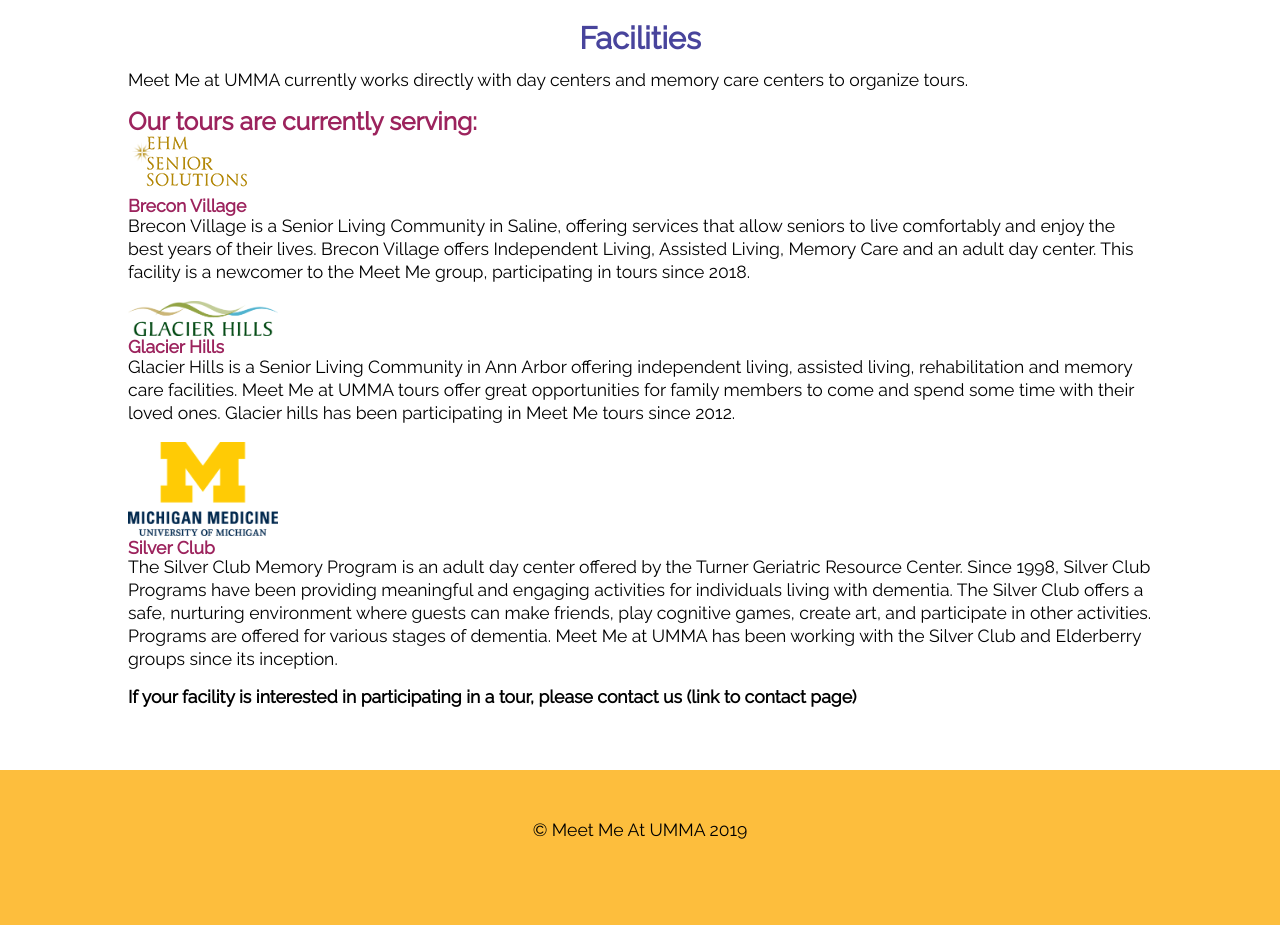
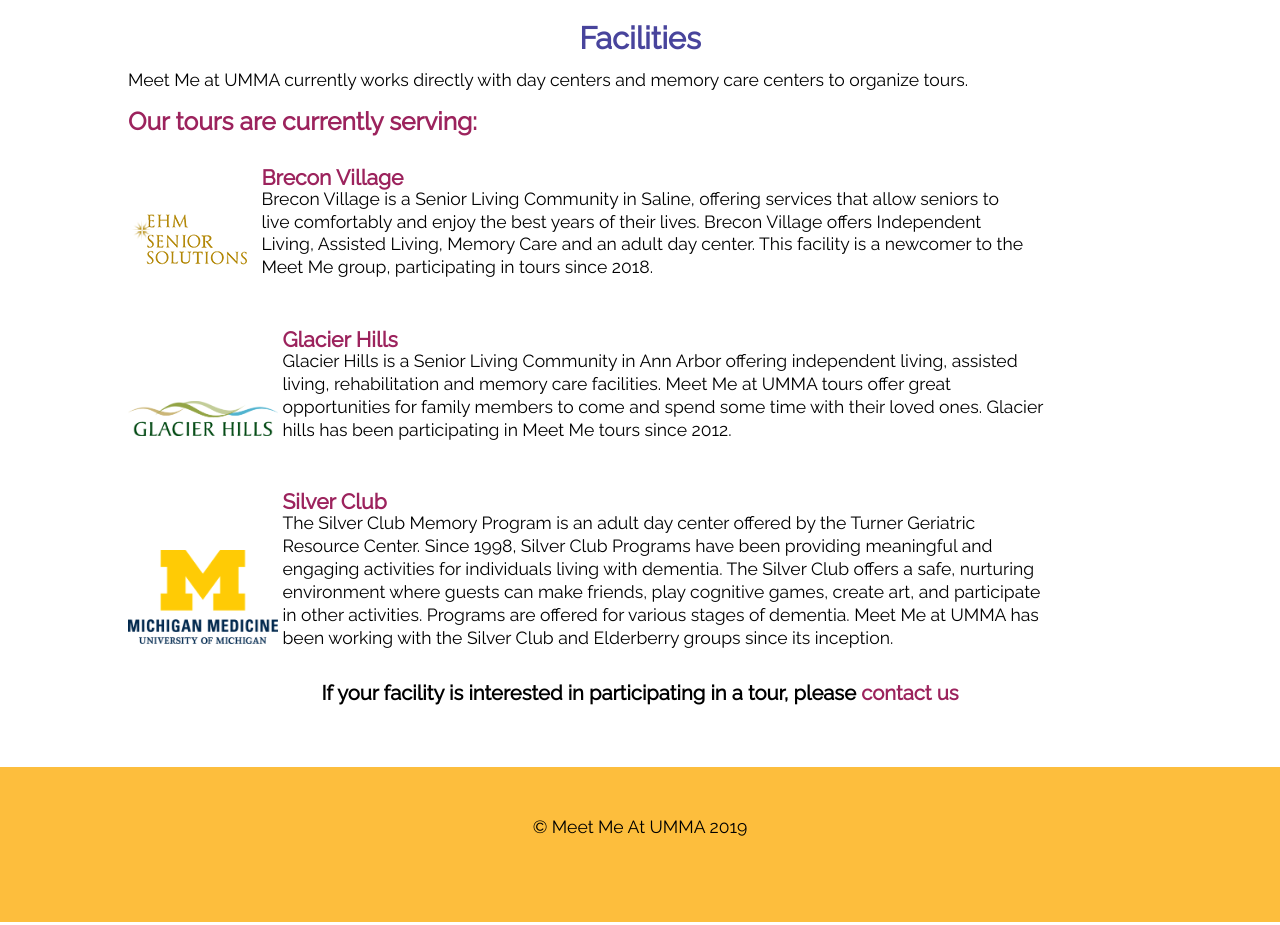
Before and after one commit to bribrode/meetmewebsitev2, a plain HTML site: page facilities.html in a window 1280 px wide. Shown: the part 260-1185 px from the top of the page. Drawn offline with Linux system fonts and the light colour scheme.

Commit message:
Add files via upload

```diff
--- a/css/style.css
+++ b/css/style.css
@@ -118,6 +118,17 @@
   font-size: 1.4em;
 }
 
+h3{
+  font-size: 1.2em;
+}
+
+h4{
+  margin-top: 2vh;
+  font-weight: bold;
+  text-align: center;
+  font-size: 1.15em;
+}
+
 a{
   text-decoration: none;
   /* font-weight: bold; */
@@ -157,7 +168,8 @@
 .tourDate img, .pastDate img{
   margin: 0 auto;
   display: block;
-  width: 275px;
+  width: 20vw;
+  min-width: 150px;
 }
 
 .tourDate, .pastDate{
@@ -170,6 +182,22 @@
 
 /* FACILITY PAGE ELEMENTS */
 
+
+.facility img{
+  max-width: 150px;
+  display: inline-block;
+  margin: auto 0;
+
+}
+
+.facility .content{
+  /* grid-column-start: 2;
+  grid-column-end: 2; */
+  display: inline-block;
+  width: 60vw;
+  margin: 4vh auto 0;
+}
+
 /* NEWS PAGE ELEMENTS */
 .far{
   color: #FDBE3D;
--- a/facilities.html
+++ b/facilities.html
@@ -29,19 +29,33 @@
     <p>Meet Me at UMMA currently works directly with day centers and memory care centers to organize tours.</p>
     <h2>Our tours are currently serving:</h2>
 
+    <div class="fac-cont">
+      <div class="facility">
         <img src="images/ehm_Logo.png" alt="Evangelical Homes of Michigan Logo"/>
+        <div class="content">
           <h3><a href="www.ehmsolutions.org/location/brecon-village/">Brecon Village</a></h3>
           <p>Brecon Village is a Senior Living Community in Saline, offering services that allow seniors to live comfortably and enjoy the best years of their lives. Brecon Village offers Independent Living, Assisted Living, Memory Care and an adult day center. This facility is a newcomer to the Meet Me group, participating in tours since 2018.</p>
+        </div>
+      </div>
 
-    <img width="150" src="images/logo-glacier.png" alt="Glacier Hills Logo"/>
+      <div class="facility">
+        <img src="images/logo-glacier.png" alt="Glacier Hills Logo"/>
+        <div class="content">
           <h3><a href="www.glacierhills.org"> Glacier Hills </a></h3>
           <p>Glacier Hills is a Senior Living Community in Ann Arbor offering independent living, assisted living, rehabilitation and memory care facilities. Meet Me at UMMA tours offer great opportunities for family members to come and spend some time with their loved ones. Glacier hills has been participating in Meet Me tours since 2012.</p>
+        </div>
+      </div>
 
-    <img width="150" src="images/UM-logo.png" alt="Michigan Medicine Logo"/>
+      <div class="facility">
+        <img src="images/UM-logo.png" alt="Michigan Medicine Logo"/>
+        <div class="content">
           <h3><a href="www.med.umich.edu/geriatrics/community/silverclub.htm">Silver Club</a></h3>
           <p>The Silver Club Memory Program is an adult day center offered by the Turner Geriatric Resource Center. Since 1998, Silver Club Programs have been providing meaningful and engaging activities for individuals living with dementia. The Silver Club offers a safe, nurturing environment where guests can make friends, play cognitive games, create art, and participate in other activities. Programs are offered for various stages of dementia. Meet Me at UMMA has been working with the Silver Club and Elderberry groups since its inception.</p>
+        </div>
+      </div>
+    </div>
 
-    <h4>If your facility is interested in participating in a tour, please contact us (link to contact page)</h4>
+    <h4>If your facility is interested in participating in a tour, please <a href="/contact.html">contact us</a></h4>
 
 
 
```
Lines whose indentation alone changed are shown as unchanged.
